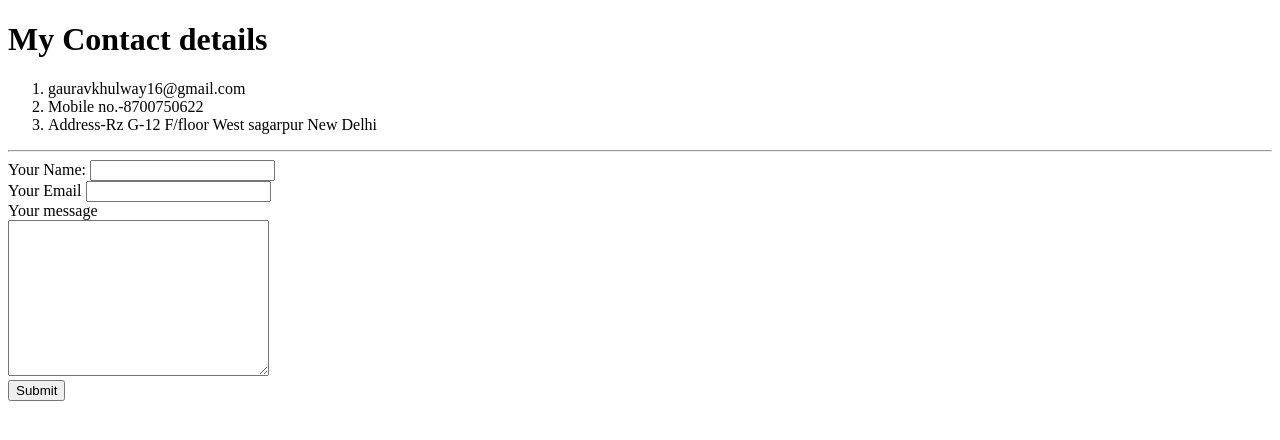
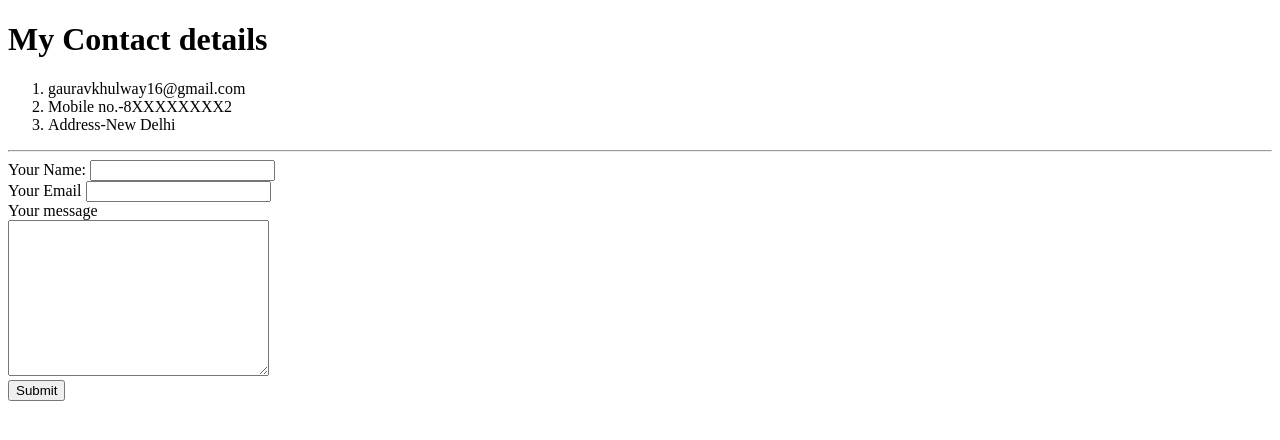
Before and after one commit to GauravKhulway/cv, a plain HTML site: page contact.html in a window 1280 px wide. Drawn offline with Linux system fonts and the light colour scheme.

Commit message:
Update contact.html

```diff
--- a/contact.html
+++ b/contact.html
@@ -8,8 +8,8 @@
     <h1>My Contact details</h1>
     <ol>
       <li>gauravkhulway16@gmail.com</li>
-      <li>Mobile no.-8700750622</li>
-      <li>Address-Rz G-12 F/floor West sagarpur New Delhi</li>
+      <li>Mobile no.-8XXXXXXXX2</li>
+      <li>Address-New Delhi</li>
     </ol>
     <hr>
     <form action="mailto:gauravkhulway16@gmail.com" method="post" enctype="text/plain">
```
